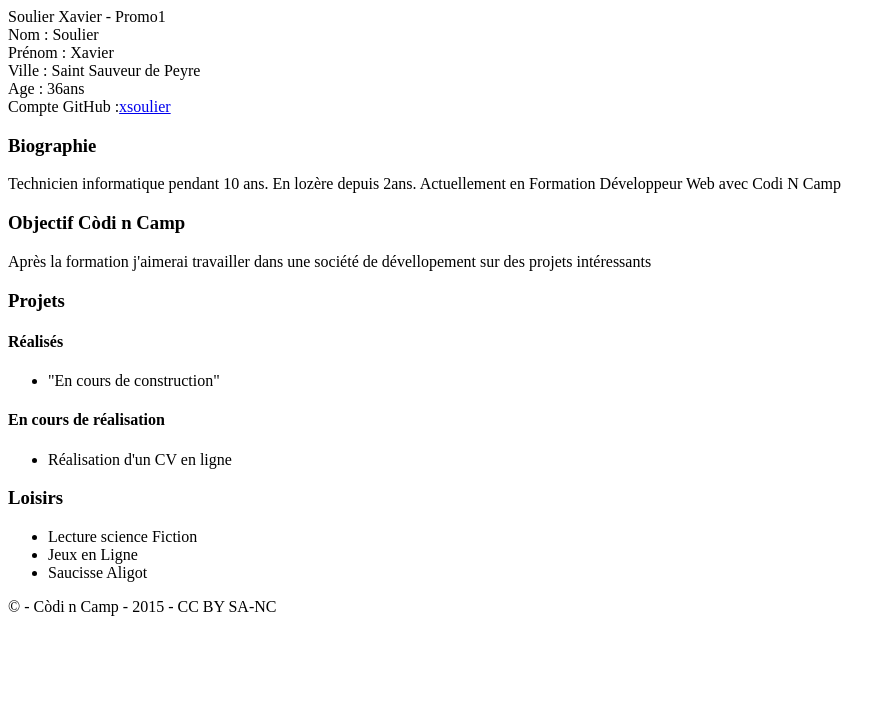
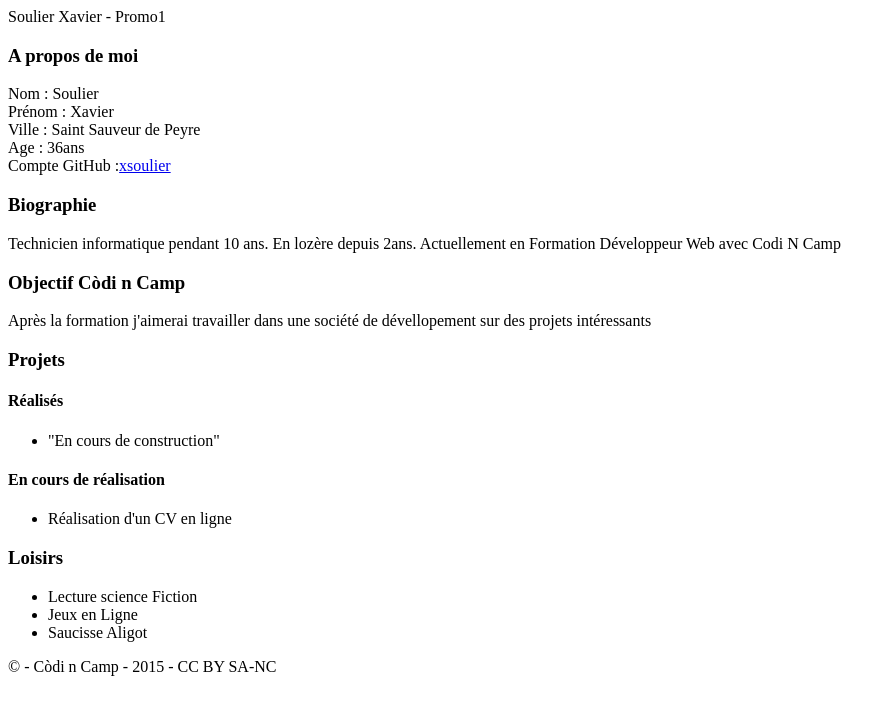
Before and after one commit to xavier2042/exo-fiche, a plain HTML site: page Ma_vrai_fiche.html in a window 1280 px wide. Shown: the whole page, without its empty margins (0-896 px from the left). Drawn offline with Linux system fonts and the light colour scheme.

Commit message:
Rajout Titre dans balise section

```diff
--- a/Ma_vrai_fiche.html
+++ b/Ma_vrai_fiche.html
@@ -9,7 +9,8 @@
     <body>
 <header> Soulier Xavier - Promo1 </header>
     <section>
-            <label>Nom : </label>Soulier<br>
+        <h3>A propos de moi</h3>
+	    <label>Nom : </label>Soulier<br>
 	    <label>Prénom :</label> Xavier<br>
 	    <label>Ville : </label> Saint Sauveur de Peyre<br>
 	    <label>Age : </label>36ans<br>
```
